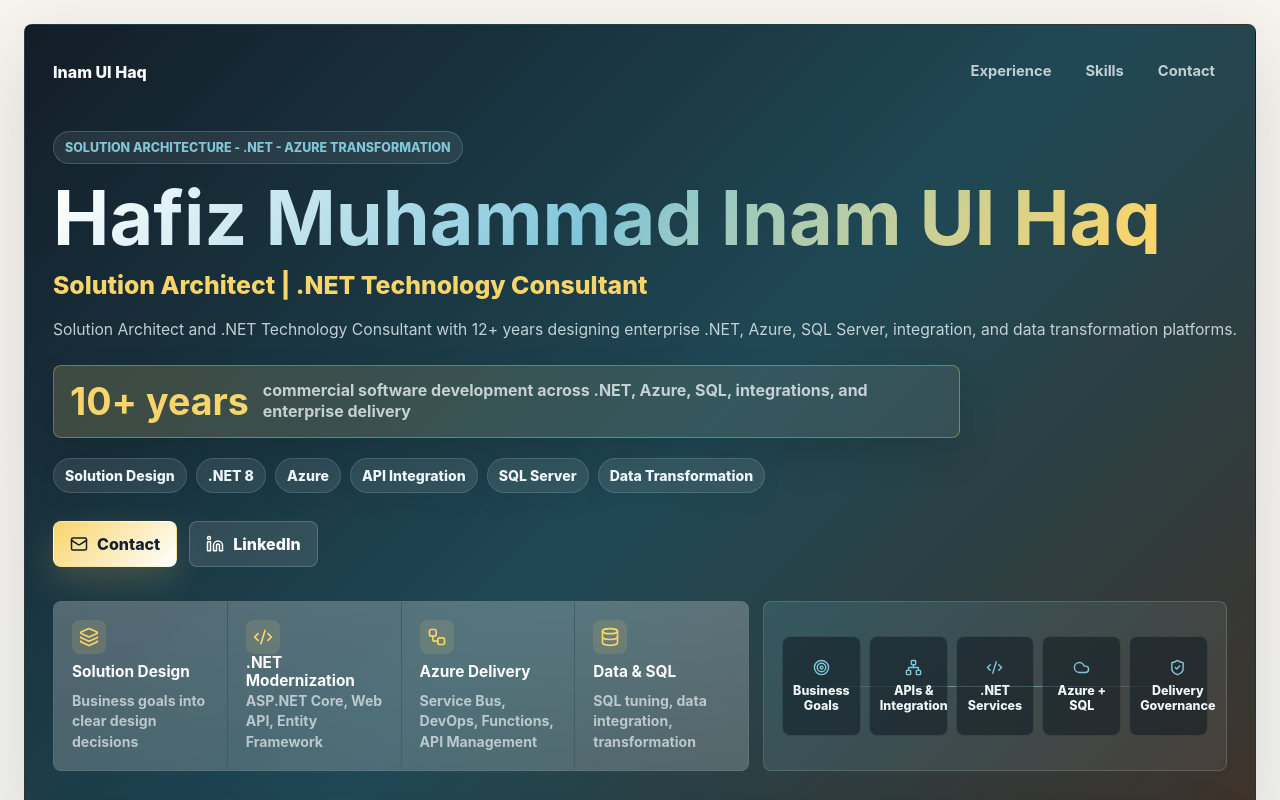
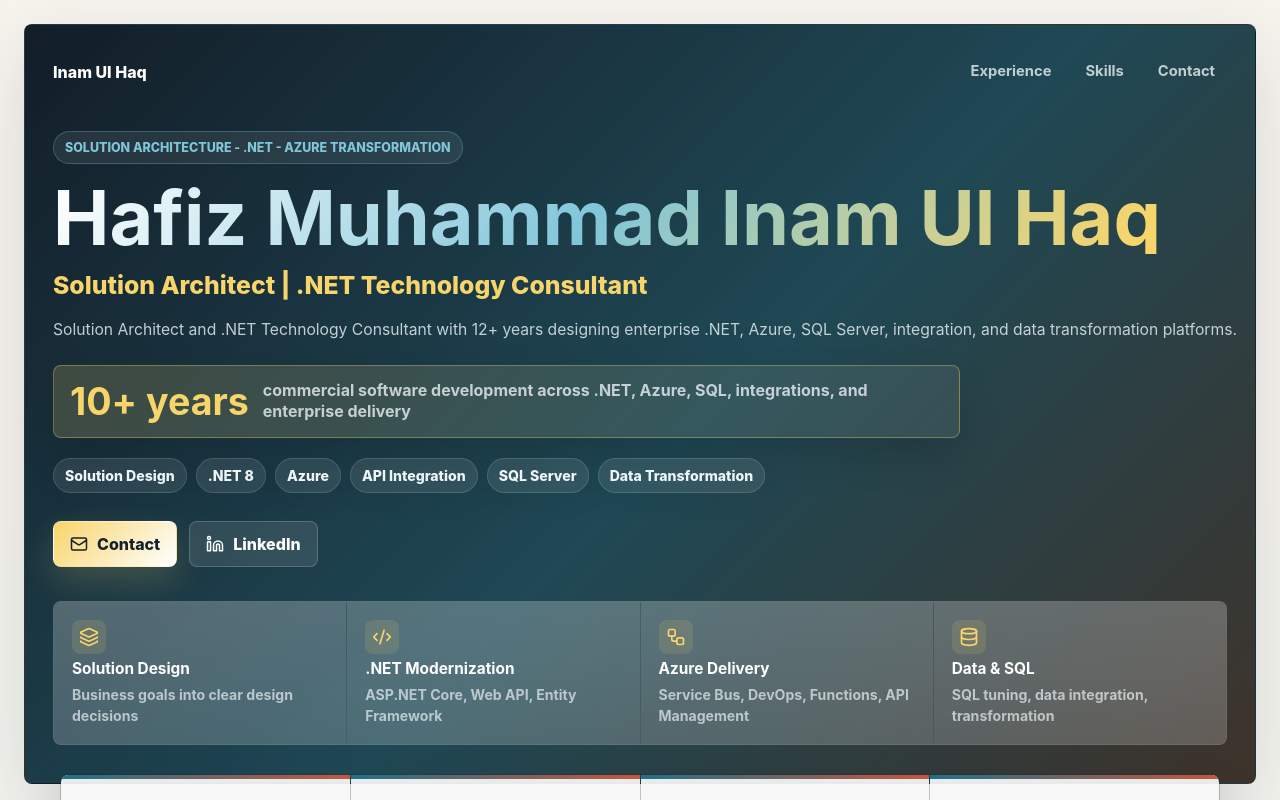
Before and after one commit to inamgcu/portfolio, a React (Vite) app: page / in a window 1280 px wide. Shown: the top 800 px of the page. Built offline with nearby package versions, Linux system fonts and the light colour scheme.

Commit message:
Remove hero delivery map

```diff
--- a/src/main.jsx
+++ b/src/main.jsx
@@ -194,14 +194,6 @@ const heroSignals = [
   }
 ];
 
-const deliveryMap = [
-  { icon: Target, label: "Business Goals" },
-  { icon: Network, label: "APIs & Integration" },
-  { icon: Code2, label: ".NET Services" },
-  { icon: Cloud, label: "Azure + SQL" },
-  { icon: ShieldCheck, label: "Delivery Governance" }
-];
-
 const serviceLines = [
   {
     icon: Layers3,
@@ -345,14 +337,6 @@ function App() {
                       <strong>{label}</strong>
                       <span>{detail}</span>
                     </article>
-                  ))}
-                </div>
-                <div className="delivery-map" aria-label="Architecture delivery map">
-                  {deliveryMap.map(({ icon: Icon, label }) => (
-                    <div className="map-node" key={label}>
-                      <Icon size={17} aria-hidden="true" />
-                      <span>{label}</span>
-                    </div>
                   ))}
                 </div>
               </div>
--- a/src/styles.css
+++ b/src/styles.css
@@ -235,10 +235,7 @@ h1 {
 
 .hero-board {
   margin-top: 34px;
-  display: grid;
-  grid-template-columns: minmax(0, 1.2fr) minmax(320px, 0.8fr);
-  gap: 14px;
-  align-items: stretch;
+  display: block;
 }
 
 .signal-grid {
@@ -279,56 +276,6 @@ h1 {
   line-height: 1.45;
   font-size: 0.88rem;
   font-weight: 650;
-}
-
-.delivery-map {
-  position: relative;
-  min-height: 142px;
-  display: grid;
-  grid-template-columns: repeat(5, minmax(0, 1fr));
-  gap: 8px;
-  align-items: center;
-  padding: 18px;
-  border: 1px solid rgba(255, 255, 255, 0.14);
-  border-radius: 8px;
-  background:
-    linear-gradient(135deg, rgba(128, 198, 217, 0.16), rgba(255, 255, 255, 0.06));
-}
-
-.delivery-map::before {
-  content: "";
-  position: absolute;
-  left: 34px;
-  right: 34px;
-  top: 50%;
-  height: 1px;
-  background: linear-gradient(90deg, rgba(128, 198, 217, 0), rgba(128, 198, 217, 0.7), rgba(248, 213, 107, 0));
-}
-
-.map-node {
-  position: relative;
-  z-index: 1;
-  min-height: 100px;
-  display: grid;
-  place-items: center;
-  align-content: center;
-  gap: 8px;
-  padding: 10px;
-  border-radius: 8px;
-  color: #edf5f7;
-  text-align: center;
-  background: rgba(8, 17, 27, 0.48);
-  border: 1px solid rgba(255, 255, 255, 0.1);
-}
-
-.map-node svg {
-  color: #80c6d9;
-}
-
-.map-node span {
-  font-size: 0.78rem;
-  line-height: 1.2;
-  font-weight: 800;
 }
 
 .metrics,
@@ -1138,10 +1085,6 @@ h1 {
 }
 
 @media (max-width: 980px) {
-  .hero-board {
-    grid-template-columns: 1fr;
-  }
-
   .signal-grid {
     grid-template-columns: repeat(2, 1fr);
   }
@@ -1200,16 +1143,10 @@ h1 {
     margin-top: 26px;
   }
 
-  .signal-grid,
-  .delivery-map {
+  .signal-grid {
     grid-template-columns: 1fr;
   }
 
-  .delivery-map::before {
-    display: none;
-  }
-
-  .map-node,
   .signal-card {
     min-height: 92px;
   }
```
